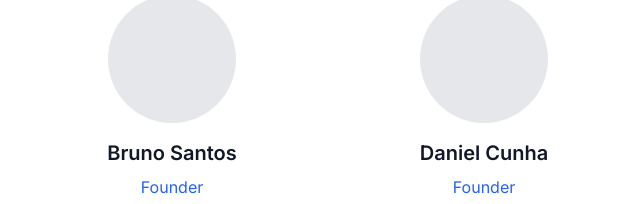
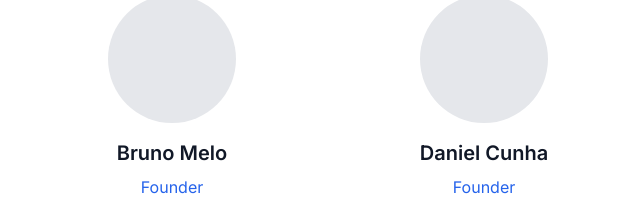
Before and after one commit to lubarinobr/blog, an Astro site: page / in a window 1280 px wide. Shown: the part 1900-2104 px from the top of the page, 0-640 px from the left. Built offline with nearby package versions, Linux system fonts and the light colour scheme; Astro itself is replaced by a stand-in of ours; a web font is replaced by a local one.

Commit message:
feat: mudado nome bruno

```diff
--- a/src/pages/index.astro
+++ b/src/pages/index.astro
@@ -123,7 +123,7 @@ const seo = {
         <!-- Team members will be added here -->
         <div class="text-center">
           <div class="w-32 h-32 bg-gray-200 dark:bg-gray-700 rounded-full mx-auto mb-4"></div>
-          <h3 class="text-xl font-semibold text-gray-900 dark:text-white mb-2">Bruno Santos</h3>
+          <h3 class="text-xl font-semibold text-gray-900 dark:text-white mb-2">Bruno Melo</h3>
           <p class="text-blue-600 dark:text-blue-400 mb-2">Founder</p>
           <p class="text-gray-600 dark:text-gray-300 text-sm">
             Especialista em transformação digital com mais de 15 anos de experiência.
```
